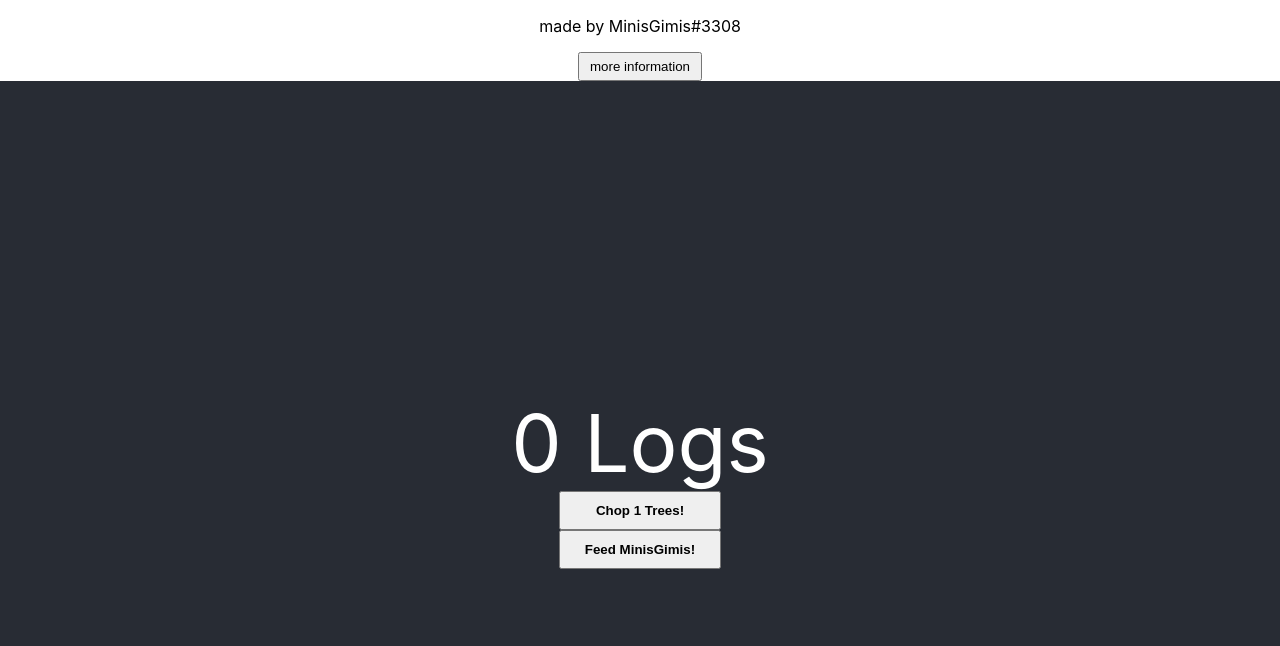
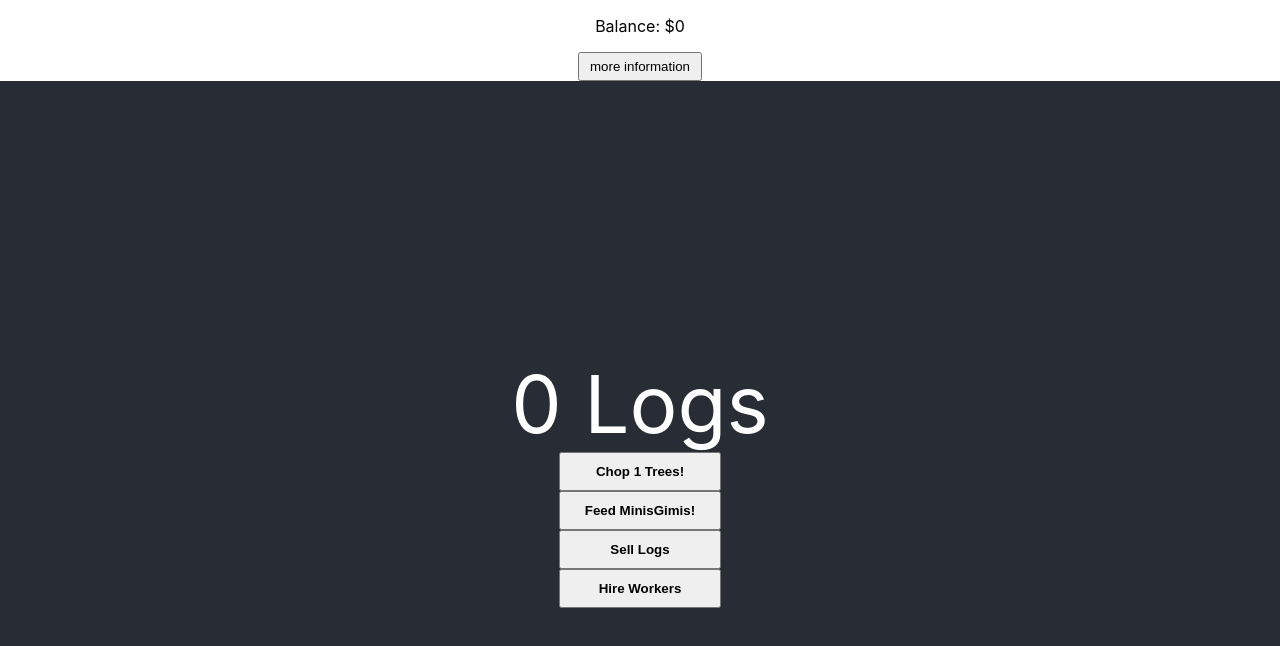
Before and after one commit to MinisGimis/Get-MinisGimis-Website, a React (Create React App) app: page / in a window 1280 px wide. Shown: the top 646 px of the page. Built offline with nearby package versions, Linux system fonts and the light colour scheme.

Commit message:
added workers

```diff
--- a/src/App.js
+++ b/src/App.js
@@ -15,23 +15,75 @@ function App() {
     return 0
   })
 
+  const [balance, setbalance] = useState(() => {
+    return 0.00
+  })
 
+  const [logValue, setlogValue] = useState(() => {
+    return 0.5
+  })
+
+  const [workers, setworkers] = useState(() => {
+    return 0
+  })
+
+  const [payday, setpayday] = useState(() => {
+    return 600
+  })
+
+  const [workerValue, setworkerValue] = useState(() => {
+    return 1
+  })
 
   function minisgimisIt() {
     setlogs(prevlog => prevlog + minisgimisPower)
   }
 
+  function buyWorker() {
+    var notification_bar = document.getElementById("notification")
+    var workerCost = Math.round((workers*workers*workers/minisgimisPower) +10)
+
+    if (payday === 0) {
+      var payment = workers*50 + workers*50*logValue
+      if (balance >= payment) {
+        setpayday(600)
+        setworkers(0)
+        setbalance(prevbal => prevbal - payment)
+        notification_bar.innerHTML = (`You paid $${payment} as salary to your workers`.bold())
+        setTime(2)
+      }
+
+      else {
+        notification_bar.innerHTML = (`You need $${payment} to pay your workers.`)
+        setTime(2)
+      }
+    }
+
+    else {
+      if (balance >= workerCost) {
+        setworkers(prevworkers => prevworkers + 1)
+        setbalance(prevbal => prevbal - workerCost)
+        notification_bar.innerHTML = (`You bought another worker for $${workerCost}! Now you have ${workers + 1} workers`.bold())
+        setTime(2)
+      }
+      else {
+        notification_bar.innerHTML = (`You need $${workerCost} to buy another worker.`)
+        setTime(2)
+      }
+    }
+  }
+
   function increasePower() {
     var notification_bar = document.getElementById("notification")
     var required = Math.round(((minisgimisPower*minisgimisPower)*0.75) + 10)
-    if (logs < required) {
+    if (balance < required) {
 
-      notification_bar.innerHTML = (`not enough MinisGimis, need ${required} MinisGimis!`.bold())
+      notification_bar.innerHTML = (`not enough money, need $${required} to feed MinisGimis!`)
       setTime(3)
 
     }
     else {
-      setlogs(prevlogs => prevlogs - required)
+      setbalance(prevbal => prevbal - required)
       setminisgimisPower(prevPower => prevPower + 1)
       notification_bar.innerHTML = (`MinisGimis' strength increased to ${minisgimisPower + 1}!`.bold())
       setTime(3)
@@ -39,18 +91,55 @@ function App() {
     }
   }
 
-  function moreInformation() {
-    alert("Random website made by MinisGimis to test out React hooks and Azure Static Web Apps. You can contact me on Discord at MinisGimis#3308 or dk3zhang@uwaterloo.ca.\nClicking on Chop x Trees will give you logs, feeding MinisGimis will increase how many logs you chop. There are also bonus events giving you free logs or buffing your MinisGimis!")
+  function sellLogs() {
+    if (logs > 0) {
+      var notification_bar = document.getElementById("notification")
+      var value = Math.round(logs*logValue*100)/100
+      notification_bar.innerHTML = (`you sold ${logs} logs for $${logValue} each, earning $${value}`.bold())
+      setbalance(prebal => prebal + value)
+      setlogs(0)
+      setTime(2)
+    }
   }
 
+  function moreInformation() {
+    alert("Random website made by MinisGimis to test out React hooks and Azure Static Web Apps. You can contact me on Discord at MinisGimis#3308 or dk3zhang@uwaterloo.ca.\nClicking on Chop x Trees will give you logs, you can sell your logs for money. Feeding MinisGimis will cost money but will increase your logs per click. You can spend money to hire some workers for a few minutes. At the end of the duration, you will need to pay the workers their salary before being able to hire workers again. There are also bonus events giving you beneficial perks.")
+  }
+
+  //auto workers
+  useEffect(() => {
+    setbalance(prevbal => Math.round(prevbal*100)/100)
+    const interval = setInterval(() => {
+      //console.log(payday)
+      var worker_button = document.getElementById('workerbtn')
+
+      if ((workers > 0) && (payday > 0)) {
+        setpayday(prevday => prevday - 1)
+        setlogs(prevlogs => prevlogs + workers*workerValue)
+      }
+
+      if (payday > 0) {
+        worker_button.innerHTML = ("Hire Workers")
+      }
+
+      if (payday === 0) {
+        worker_button.innerHTML = ("Pay workers' salary")
+      }
+
+    }, 500);
+    return () => clearInterval(interval);
+  }, [payday, workerValue, workers]);
+
+
+  //notifications and events
   useEffect(() => {
     const interval = setInterval(() => {
       var lucky_num = Math.random()
       var notification_bar = document.getElementById("notification")
-      console.log(time)
+      //console.log(time)
 
       if (time === 0) {
-        notification_bar.innerHTML=("made by MinisGimis#3308")
+        notification_bar.innerHTML=(`Balance: $${balance}`)
       }
 
       if (lucky_num < 0.025 && lucky_num > 0.015) {
@@ -60,7 +149,7 @@ function App() {
         notification_bar.innerHTML=(`you got lucky! MinisGimis' strength increased by ${increase}!`.bold())
         setTime(3)
         console.log("click power increased")
-        console.log(time)
+        //console.log(time)
       }
 
       if (lucky_num < 0.015) {
@@ -69,7 +158,22 @@ function App() {
         console.log("free logs!")
         setlogs(prevlogs => prevlogs + gain)
         setTime(3)
-        console.log(time)
+        //console.log(time)
+      }
+
+      if (lucky_num < 0.035 && lucky_num > 0.025) {
+        var increase2 = Math.round((Math.random()*(logValue*100)))/100
+        notification_bar.innerHTML=(`MinisGimis just achieved some englightenment! Log value increased by $${increase2}!`.bold())
+        console.log("better logs!")
+        setlogValue(prevval => prevval + increase2)
+        setTime(3)
+      }
+      if (lucky_num < 0.04 && lucky_num > 0.035) {
+        var increase3 = Math.round((Math.random()+1))
+        notification_bar.innerHTML=(`Your workers become more proficient! Workers now gather ${workerValue+increase3} logs.`.bold())
+        console.log("better workers!")
+        setworkerValue(prevval => prevval + increase3)
+        setTime(3)
       }
 
       if (time > 0) {
@@ -78,12 +182,12 @@ function App() {
 
     }, 1000);
     return () => clearInterval(interval);
-  }, [time, minisgimisPower]);
+  }, [time, minisgimisPower, balance, logValue, workerValue]);
 
   return (
     <div className="App">
 
-        <p id="notification">Made by MinisGimis#3308</p>
+        <p id="notification">Balance: ${balance}</p>
         <button className="btn" onClick={
           () => {
             moreInformation()
@@ -101,6 +205,20 @@ function App() {
               increasePower()
             }}>Feed MinisGimis!</button>
 
+            <button onClick={() => {
+              sellLogs()
+            }}
+            >Sell Logs
+
+            </button>
+
+            <button id="workerbtn" onClick={() => {
+              buyWorker()
+            }}
+            >Hire Workers
+
+            </button>
+
           </div>
 
 
```
